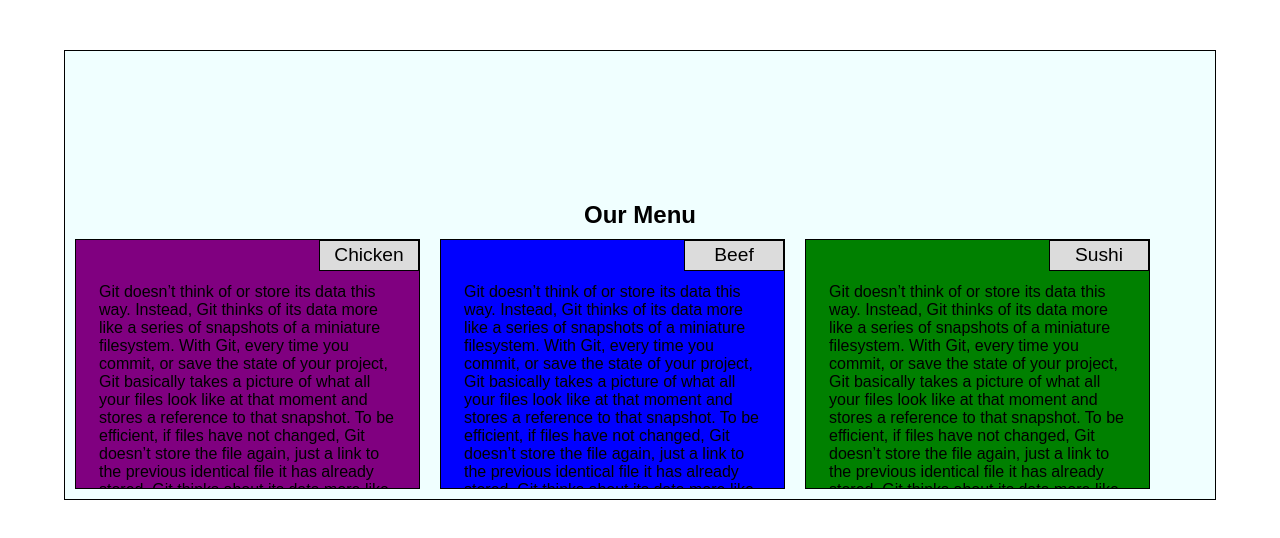
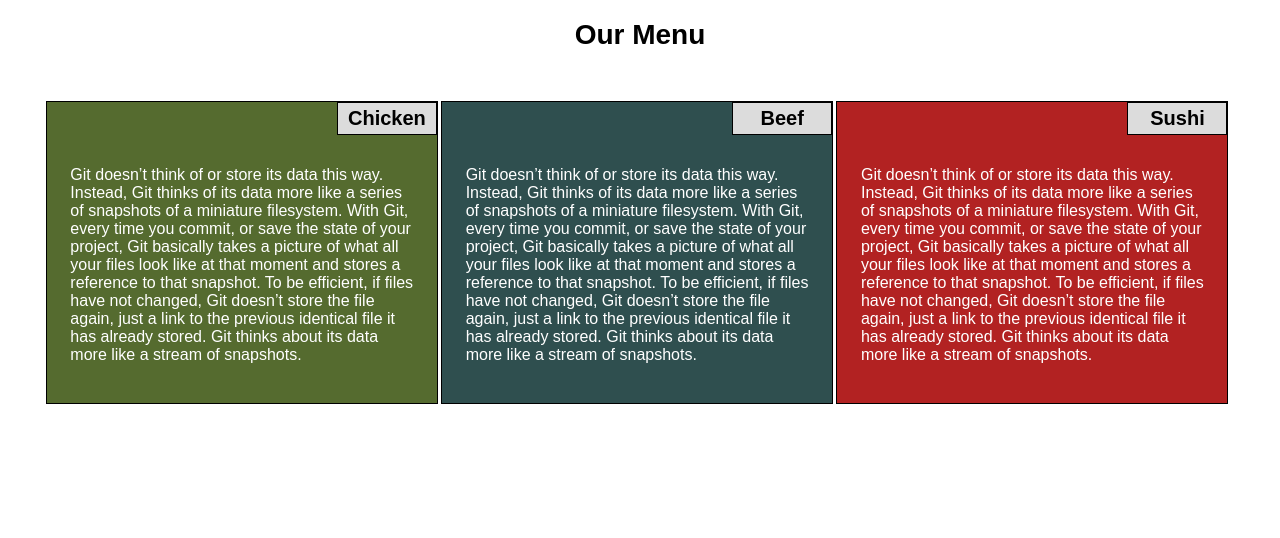
Before and after one commit to DrewChambs/coursera-web, a plain HTML site: page index.html in a window 1280 px wide. Drawn offline with Linux system fonts and the light colour scheme.

Commit message:
latest update Sunday January 10th, 2021

```diff
--- a/css/mod2.css
+++ b/css/mod2.css
@@ -1,67 +1,138 @@
 
 
+/******************* Desktop  styles viewed at 992px and above *******************/
         * {
           box-sizing: border-box;
-  margin: 0;
-  padding: 0;
           }
           html {
             font-family: Arial, Helvetica, monospace;
+            font-size: 1em;
+          }
+          p {
+            margin-top: 40px;
           }
           h1 {
             text-align: center;
-  /* margin-bottom: 50px; */
+            margin-bottom: 50px;
+            font-size: 1.75em;
           }
-p {
-  margin-top: 20px;
+
+        .main_div {
+          /* background: red; */
+          width: 95%;
+          margin: 0 auto;
+          height: 450px;
+          /* border: 1px solid black; */
+
         }
-.main-section {
-  margin-top: 250px;
+        .content {
+          width: 99%;
           margin: 0 auto;
-  width: 90%;
-  height: 450px;
-  background: #F0FFFF;
-  padding-top: 150px;
-  border: 1px solid black;
-  position: relative;
-  top: 50px;
-}
-.main_div {
-  /* width: 25%; */
-  height: 250px;
-  /* color: white; */
-  border: 1px solid black;
-  padding: 2%;
-  float: left;
-  margin: 10px;
-  overflow: hidden;
+          /* background: yellow; */
         }
         .chicken {
+          position: relative;
+          background: #556B2F;
+          border: 1px solid black;
+          color: white;
           width: 30%;
-  position: relative;
-  background-color: purple;
-  /* float: left; */
-  /* margin-right: 10px; */
+          float: left;
+          margin-right: 3px;
+          padding: 2%;
         }
         .beef {
           position: relative;
+          background: #2F4F4F;
+          /* background: green; */
+          border: 1px solid black;
+          color: white;
           width: 30%;
-  background-color: blue;
+          float: left;
+          margin-right: 3px;
+          padding: 2%;
         }
         .sushi {
           position: relative;
+          background: #B22222;
+          /* background: blue; */
+          border: 1px solid black;
+          color: white;
           width: 30%;
-  background-color: green;
+          float: left;
+          padding: 2%;
+
         }
+
+/* "position" set to "absolute" to hold logo in top corner of box */
         .logo {
           position: absolute;
           top: 0;
           right: 0;
           border: 1px solid black;
-  font-size: 1.2em;
+          font-size: 1.25em;
           text-align: center;
           background: #DCDCDC;
           color: black;
           padding: 1%;
           width: 100px;
+          font-weight: 900;
         }
+/********************** End individual logo styles *************************/
+
+/*************************** Media Queries *******************************/
+/*************************************************************************/
+
+
+/*********** @media Desktop View 992px and above ***************/
+@media (min-width: 992px) {
+.chicken {
+width: 33%;
+
+}
+.beef {
+width: 33%;
+}
+.sushi {
+width: 33%;
+}
+}
+/********************** End Desktop View ****************/
+
+
+/*********** Tablet View between 768px and 991px *******/
+@media (min-width: 768px) and (max-width: 991px) {
+.chicken {
+width: 49%;
+margin-right: 10px;
+}
+.beef {
+width: 49%;
+}
+.sushi {
+width: 99%;
+margin-top: 20px;
+}
+}
+
+/********************** End Tablet View ****************/
+
+/****** Mobile View Equal To Or Less Than 767px ********/
+@media (max-width: 767px) {
+.chicken {
+width: 99%;
+margin-bottom: 20px;
+}
+.beef {
+width: 99%;
+margin-bottom: 20px;
+}
+.sushi {
+width: 99%;
+}
+
+}
+
+/****************** End Mobile View ********************/
+
+/*************************** End Media Queries******************************/
+/***************************************************************************/
--- a/index.html
+++ b/index.html
@@ -3,14 +3,17 @@
   <head>
     <meta charset="utf-8">
     <meta name="viewport" content="width=device-width, initial-scale=1.0">
-    <title>Coursera Web Class</title>
     <link rel="stylesheet" href="css/mod2.css">
+    <title>Coursera Web</title>
+
   </head>
   <body>
 
-  <section class="main-section">
+  <div class="main_div">
       <h1>Our Menu</h1>
-    <div class="main_div chicken">
+        <div class="content">
+
+            <div class="chicken">
                       <div class="logo">
                           Chicken
                       </div>
@@ -26,9 +29,9 @@
                 it has already stored. Git thinks about its data more
                 like a stream of snapshots.
               </p>
+            </div>
 
-    </div>
-    <div class="main_div beef">
+            <div class="beef">
                             <div class="logo">
                                 Beef
                             </div>
@@ -45,7 +48,8 @@
                 like a stream of snapshots.
               </p>
             </div>
-    <div class="main_div sushi">
+
+            <div class="sushi">
                             <div class="logo">
                                 Sushi
                             </div>
@@ -62,6 +66,8 @@
                 like a stream of snapshots.
               </p>
             </div>
-</section>
+            </div>
+</div>
+
   </body>
 </html>
```
Lines whose indentation alone changed are shown as unchanged.
